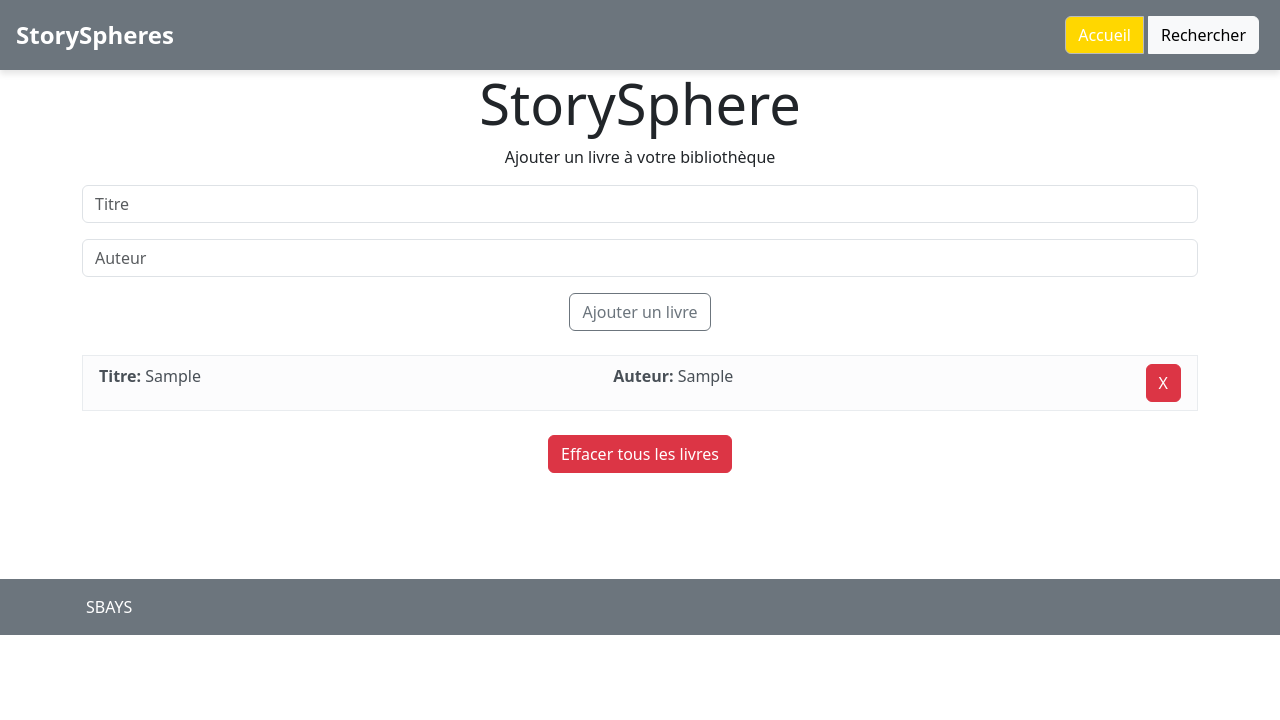
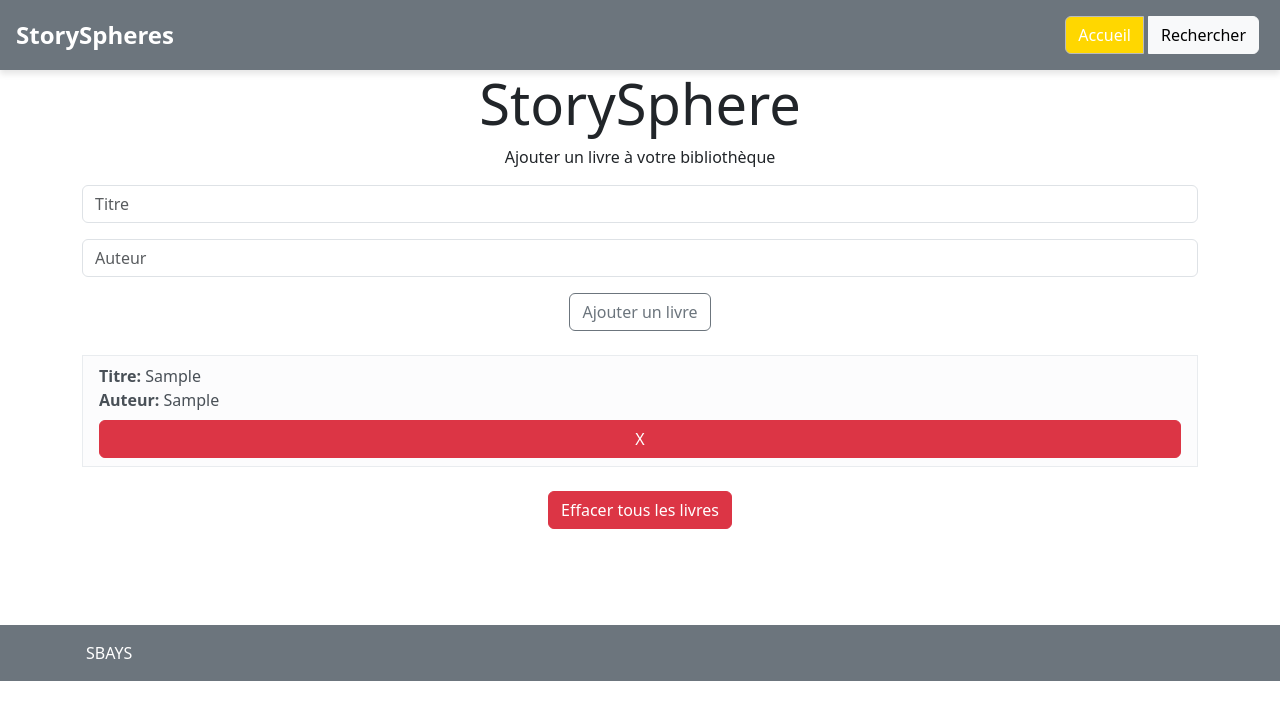
Before and after one commit to 6LLOYD/books, a React (Create React App) app: page / in a window 1280 px wide. Both pictures are taken after typing "Sample", "Sample" into the empty fields and a click on the button "Ajouter un livre". Shown: the top 720 px of the page. Built offline with nearby package versions, Linux system fonts and the light colour scheme.

Commit message:
addBook google api

```diff
--- a/src/containers/AddBooks.js
+++ b/src/containers/AddBooks.js
@@ -26,22 +26,20 @@ const AddBooks = ({ libraryData, addBook, supprBook, deleteAll }) => {
         {libraryData.books.map((data) => (
           <li
             key={data.id}
-            className="list-group-item list-group-item-light d-flex justify-content-between mt-4"
+            className="list-group-item list-group-item-light d-flex flex-column mt-4"
           >
-            <span>
-              <strong>Titre: </strong>
-              {data.title}
-            </span>
-            <span>
-              <strong>Auteur: </strong>
-              {data.author}
-            </span>
-            <span
-              className="btn btn-danger"
-              onClick={() => supprBook(data.id)} // Utiliser une fonction de rappel ici
+            <div>
+              <strong>Titre:</strong> {data.title}
+            </div>
+            <div>
+              <strong>Auteur:</strong> {data.author}
+            </div>
+            <button
+              className="btn btn-danger mt-2" // Ajouter une marge en haut pour l'espacement
+              onClick={() => supprBook(data.id)}
             >
               X
-            </span>
+            </button>
           </li>
         ))}
       </FlipMove>
--- a/src/containers/SearchBooks.js
+++ b/src/containers/SearchBooks.js
@@ -1,6 +1,9 @@
 import React, { useState } from "react";
 import { useSelector, useDispatch } from "react-redux";
 import { fetchBooks } from "../redux/actions/actionFetchBooks";
+import { AddBook } from "../redux/actions/actionAddBokks";
+import { ToastContainer, toast } from "react-toastify";
+import "react-toastify/dist/ReactToastify.css";
 
 const SearchBooks = () => {
   const [title, setTitle] = useState("");
@@ -13,7 +16,22 @@ const SearchBooks = () => {
     e.preventDefault();
     dispatch(fetchBooks(title));
   };
-  console.log(state);
+
+  const handleSave = (title, author) => {
+    const bookToSave = { title, author };
+    dispatch(AddBook(bookToSave));
+    toast.success("Livre enregistré avec succès !", {
+      position: "bottom-right",
+      autoClose: 5000,
+      hideProgressBar: false,
+      closeOnClick: true,
+      pauseOnHover: true,
+      draggable: true,
+      progress: undefined,
+      theme: "colored",
+    });
+  };
+
   const displayFetchedBooks = state.isLoading ? (
     <div className="d-flex justify-content-center">
       <div className="spinner-border text-info" role="status"></div>
@@ -57,7 +75,13 @@ const SearchBooks = () => {
               >
                 Plus d'infos
               </a>
-              <button className="btn btn-outline-secondary ml-2">
+              <button
+                className="btn btn-outline-secondary"
+                style={{ marginLeft: "5px" }}
+                onClick={() =>
+                  handleSave(data.volumeInfo.title, data.volumeInfo.authors)
+                }
+              >
                 Enregistrer
               </button>
             </div>
@@ -97,6 +121,7 @@ const SearchBooks = () => {
       <div className="container mt-4" style={{ minHeight: "200px" }}>
         <div id="accordion">{displayFetchedBooks}</div>
       </div>
+      <ToastContainer />
     </main>
   );
 };
```
